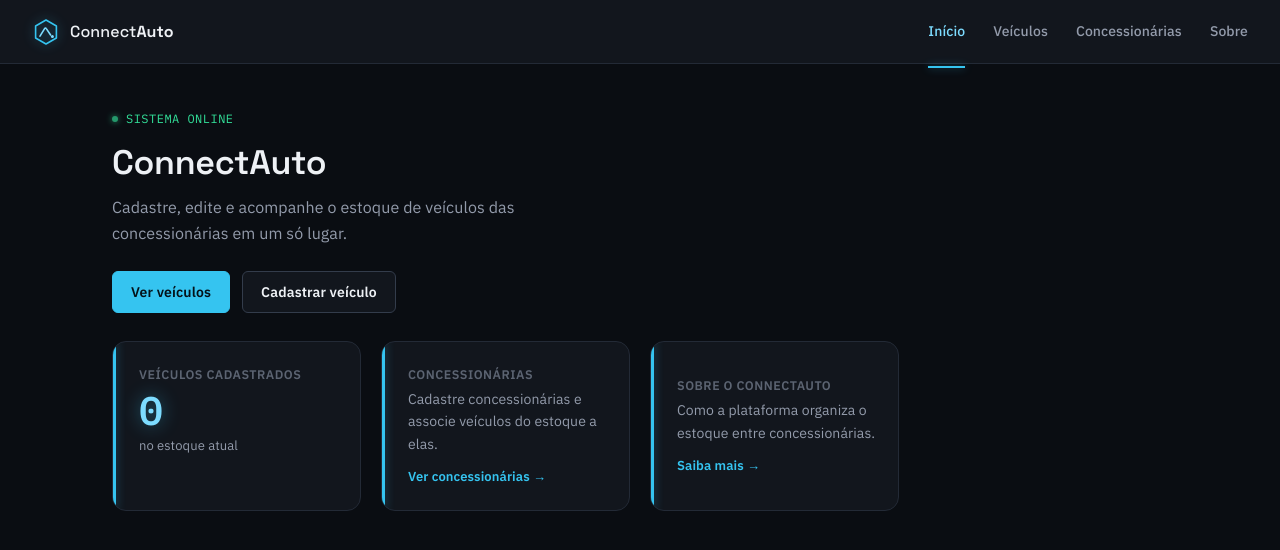
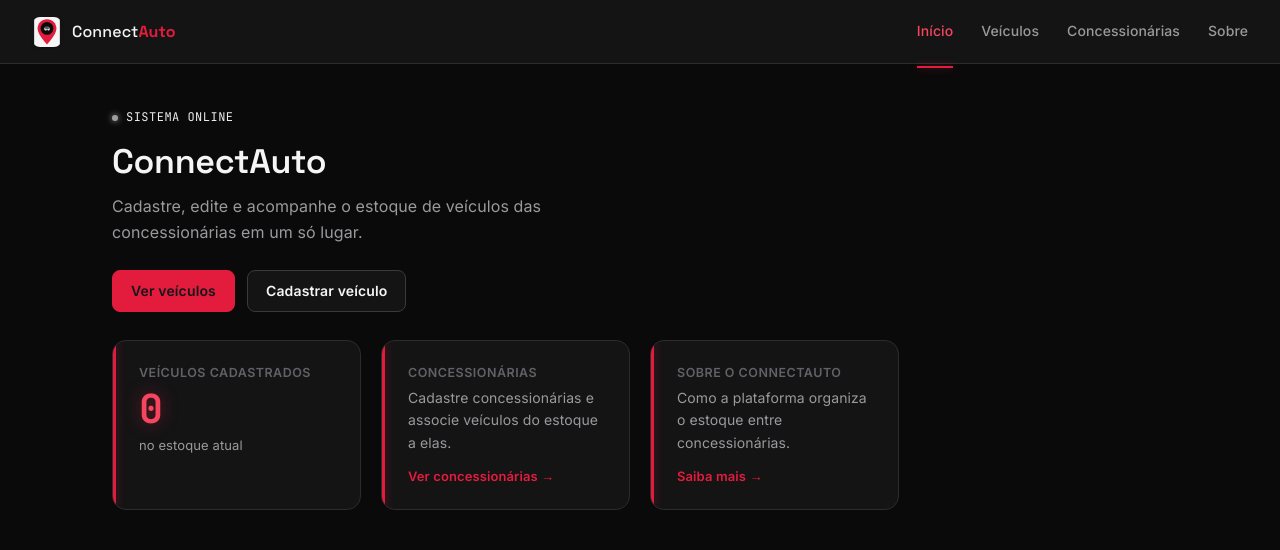
Before and after one commit to djhonatah/ConnectAuto, a React (Vite) app in the folder frontend/: page / in a window 1280 px wide. Shown: the top 550 px of the page. Built offline with nearby package versions, Linux system fonts and the light colour scheme; no server answers.

Commit message:
feat: scaffold frontend project structure including core pages, styles, and basic component architecture

```diff
--- a/frontend/index.html
+++ b/frontend/index.html
@@ -4,7 +4,7 @@
     <meta charset="UTF-8" />
     <link rel="icon" type="image/svg+xml" href="/favicon.svg" />
     <meta name="viewport" content="width=device-width, initial-scale=1.0" />
-    <meta name="theme-color" content="#0a0d12" />
+    <meta name="theme-color" content="#0a0a0b" />
     <meta
       name="description"
       content="ConnectAuto — gestão de estoque de veículos para concessionárias."
@@ -12,7 +12,7 @@
     <link rel="preconnect" href="https://fonts.googleapis.com" />
     <link rel="preconnect" href="https://fonts.gstatic.com" crossorigin />
     <link
-      href="https://fonts.googleapis.com/css2?family=IBM+Plex+Mono:wght@400;500;600&family=IBM+Plex+Sans:wght@400;500;600&family=Space+Grotesk:wght@500;600;700&display=swap"
+      href="https://fonts.googleapis.com/css2?family=Inter:wght@400;500;600;700&family=JetBrains+Mono:wght@400;500;700&family=Space+Grotesk:wght@400;500;600;700&display=swap"
       rel="stylesheet"
     />
     <title>ConnectAuto</title>
--- a/frontend/src/components/Header.css
+++ b/frontend/src/components/Header.css
@@ -20,14 +20,16 @@
 
     strong {
       font-weight: 700;
+      color: var(--accent);
     }
   }
 
   .app-header__mark {
-    width: 28px;
-    height: 28px;
+    width: 30px;
+    height: 30px;
     flex-shrink: 0;
-    filter: drop-shadow(0 0 6px var(--accent-glow));
+    border-radius: 8px;
+    box-shadow: var(--shadow-sm);
   }
 
   nav {
--- a/frontend/src/components/Header.tsx
+++ b/frontend/src/components/Header.tsx
@@ -12,23 +12,26 @@ export function Header() {
   return (
     <header className="app-header">
       <Link to="/" className="app-header__brand" aria-label="ConnectAuto, ir para o início">
-        <svg className="app-header__mark" viewBox="0 0 28 28" aria-hidden="true">
-          <polygon
-            points="14,2 24.39,8 24.39,20 14,26 3.61,20 3.61,8"
+        <svg className="app-header__mark" viewBox="-10 -6 120 140" aria-hidden="true">
+          <rect x="-10" y="-6" width="120" height="140" rx="18" fill="#F5F5F5" />
+          <path
+            d="M50,4 C75,4 94,23 94,48 C94,78 50,122 50,122 C50,122 6,78 6,48 C6,23 25,4 50,4 Z"
+            fill="var(--accent)"
+          />
+          <circle cx="50" cy="47" r="30" fill="#0A0A0B" />
+          <g
+            transform="translate(35,33) scale(1.25)"
+            stroke="#F5F5F5"
+            strokeWidth="2"
             fill="none"
-            stroke="var(--accent)"
-            strokeWidth="1.6"
-            strokeLinejoin="round"
-          />
-          <path
-            d="M8 18.2 12.6 10.6a1 1 0 0 1 1.7 0L18.6 17"
-            stroke="var(--accent-strong)"
-            strokeWidth="1.6"
             strokeLinecap="round"
             strokeLinejoin="round"
-            fill="none"
-          />
-          <circle cx="20.4" cy="18.6" r="1.5" fill="var(--accent-strong)" />
+          >
+            <path d="M3 13l1.5-5a2 2 0 0 1 2-1.4h11a2 2 0 0 1 2 1.4L21 13" />
+            <path d="M3 13h18v4a1 1 0 0 1-1 1h-1.4a1 1 0 0 1-1-1v-.7h-11v.7a1 1 0 0 1-1 1H4a1 1 0 0 1-1-1z" />
+            <circle cx="7.5" cy="16.3" r="1.5" fill="#F5F5F5" />
+            <circle cx="16.5" cy="16.3" r="1.5" fill="#F5F5F5" />
+          </g>
         </svg>
         <span>
           Connect<strong>Auto</strong>
--- a/frontend/src/index.css
+++ b/frontend/src/index.css
@@ -1,49 +1,44 @@
 /* ConnectAuto — brand system
-   Direction: engineering-precision / automotive telemetry. A dark, HUD-like
-   surface (the instrument cluster of the app, not a marketing palette) with
-   a single signal-cyan accent that reads as "live data," monospace readouts
-   for anything numeric, and a hexagonal mark that fuses a bolt-head
-   (mechanical, automotive) with a route/node glyph (the "connect" in the
-   name). One theme, locked dark — a light instrument panel wouldn't read
-   as futuristic. */
+   Direction: automotive workshop precision. Matte black and signal red, a
+   location-pin + car-silhouette mark (the dealer network and the fleet, one
+   symbol), Space Grotesk for headings, Inter for body copy, JetBrains Mono
+   for anything numeric — chassi, valores, CEP. One theme, locked dark. */
 :root {
-  --bg: #0a0d12;
-  --surface: #12161d;
-  --surface-raised: #181d26;
-  --surface-sunken: #070a0e;
-  --border: #232a36;
-  --border-strong: #333c4b;
+  --bg: #0a0a0b;
+  --surface: #141415;
+  --surface-raised: #1c1c1e;
+  --surface-sunken: #050506;
+  --border: #2c2c2f;
+  --border-strong: #3a3a3d;
 
-  --ink: #eef1f5;
-  --ink-soft: #939bab;
-  --ink-faint: #5c6472;
+  --ink: #f5f5f5;
+  --ink-soft: #9a9a9e;
+  --ink-faint: #616166;
 
-  --accent: #35c4f0;
-  --accent-strong: #7ddcff;
-  --accent-dim: #1c8fb8;
-  --accent-soft: rgba(53, 196, 240, 0.1);
-  --accent-border: rgba(53, 196, 240, 0.35);
-  --accent-glow: rgba(53, 196, 240, 0.45);
+  --accent: #e31c3d;
+  --accent-strong: #f5455f;
+  --accent-dim: #a3132b;
+  --accent-soft: rgba(227, 28, 61, 0.14);
+  --accent-border: rgba(227, 28, 61, 0.35);
+  --accent-glow: rgba(227, 28, 61, 0.45);
+  --on-accent: #14161a;
 
-  --signal: #ffb020;
-  --signal-soft: rgba(255, 176, 32, 0.12);
+  --danger: #e31c3d;
+  --danger-strong: #f5455f;
+  --danger-soft: rgba(227, 28, 61, 0.14);
 
-  --danger: #ff5c5c;
-  --danger-strong: #ff8080;
-  --danger-soft: rgba(255, 92, 92, 0.12);
-
-  --success: #33e39b;
-  --success-soft: rgba(51, 227, 155, 0.12);
+  --success: #ededef;
+  --success-soft: rgba(255, 255, 255, 0.07);
 
   --shadow-sm: rgba(0, 0, 0, 0.35) 0 1px 2px;
   --shadow-md: rgba(0, 0, 0, 0.5) 0 8px 24px -8px, rgba(0, 0, 0, 0.3) 0 2px 8px -2px;
   --shadow-lg: rgba(0, 0, 0, 0.6) 0 24px 56px -18px, rgba(0, 0, 0, 0.4) 0 6px 16px -4px;
 
   --display: 'Space Grotesk', system-ui, 'Segoe UI', sans-serif;
-  --sans: 'IBM Plex Sans', system-ui, 'Segoe UI', sans-serif;
-  --mono: 'IBM Plex Mono', ui-monospace, Consolas, monospace;
+  --sans: 'Inter', system-ui, 'Segoe UI', sans-serif;
+  --mono: 'JetBrains Mono', ui-monospace, Consolas, monospace;
 
-  --radius-sm: 6px;
+  --radius-sm: 8px;
   --radius-md: 10px;
   --radius-lg: 14px;
   --radius-chip: 4px;
@@ -69,15 +64,15 @@ body {
     linear-gradient(var(--bg), var(--bg)),
     repeating-linear-gradient(
       0deg,
-      rgba(53, 196, 240, 0.028) 0,
-      rgba(53, 196, 240, 0.028) 1px,
+      rgba(227, 28, 61, 0.028) 0,
+      rgba(227, 28, 61, 0.028) 1px,
       transparent 1px,
       transparent 64px
     ),
     repeating-linear-gradient(
       90deg,
-      rgba(53, 196, 240, 0.028) 0,
-      rgba(53, 196, 240, 0.028) 1px,
+      rgba(227, 28, 61, 0.028) 0,
+      rgba(227, 28, 61, 0.028) 1px,
       transparent 1px,
       transparent 64px
     );
@@ -210,7 +205,7 @@ code {
 .btn-primary {
   background: var(--accent);
   border-color: var(--accent);
-  color: #041219;
+  color: var(--on-accent);
 }
 
 .btn-primary:hover:not(:disabled) {
@@ -233,7 +228,7 @@ code {
 .btn-danger {
   background: var(--danger);
   border-color: var(--danger);
-  color: #200404;
+  color: var(--on-accent);
 }
 
 .btn-danger:hover:not(:disabled) {
```
Also changed, not shown: frontend/public/favicon.svg.
